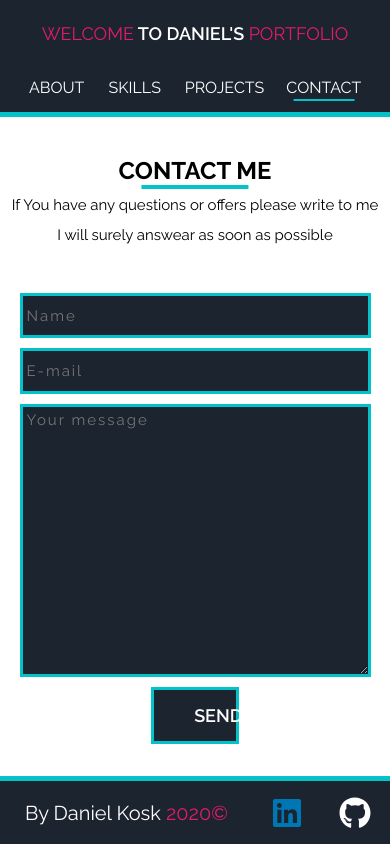
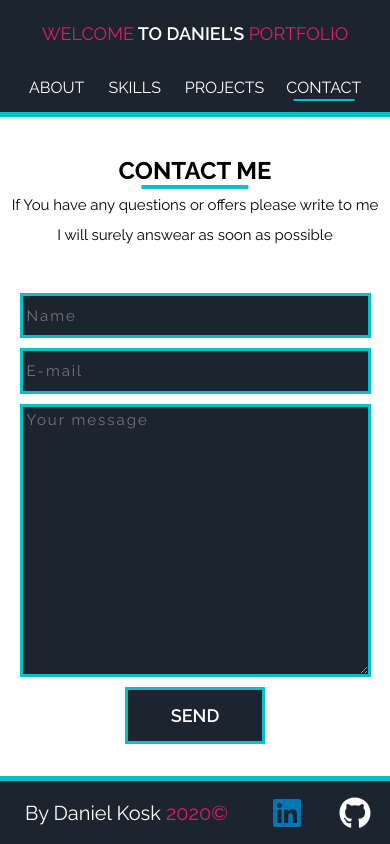
Before and after one commit to Gethath/portfolio, a React (Create React App) app: page /contact in a window 390 px wide. Built offline with nearby package versions, Linux system fonts and the light colour scheme.

Commit message:
fixed button on mobile view

```diff
--- a/src/styles/contact.scss
+++ b/src/styles/contact.scss
@@ -67,7 +67,7 @@ align-items: center;
     flex-basis: 60%;
 }
 &__send-btn{
-    width: 25%;
+    width: 40%;
     background-color: $theme-main;
     border: 3px $theme-secondary solid;
     margin-top: 10px;
@@ -80,6 +80,9 @@ align-items: center;
     &:hover{
         letter-spacing: 4px;
     }
+    @media($desktop) {
+        width: 25%;
+    }
 }
 &__btn-wraper{
     display: flex;
```
